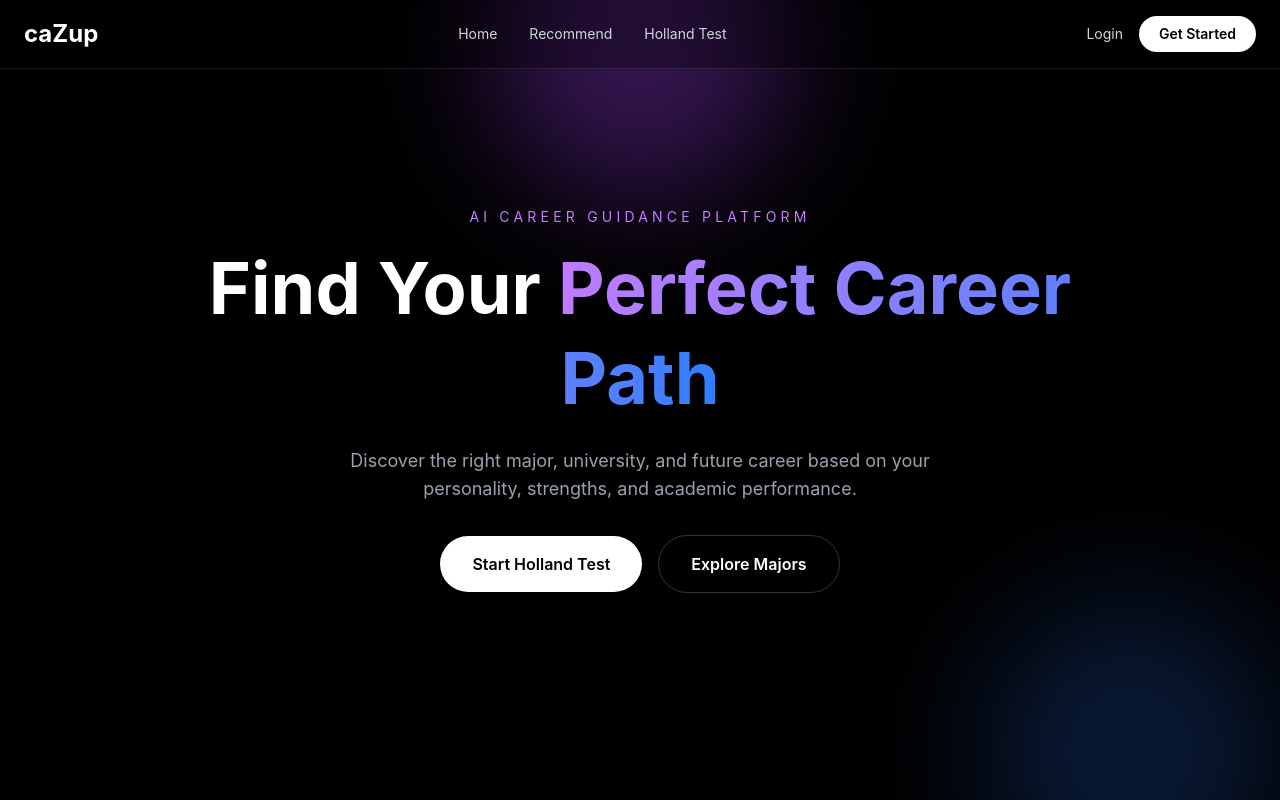
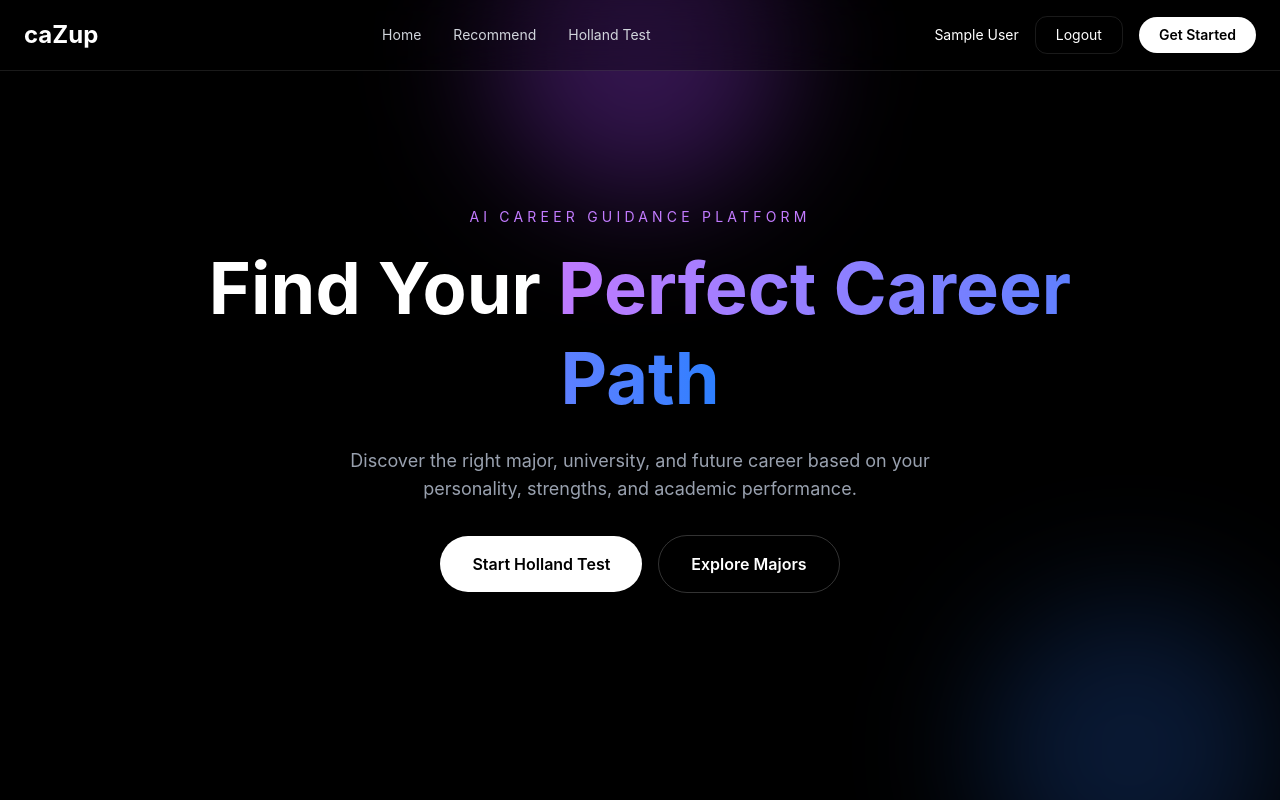
Before and after one commit to nguyenketri/career-orientation-web, a React app in the folder frontend/: page / in a window 1280 px wide. Shown: the top 800 px of the page. Built offline with nearby package versions, Linux system fonts and the light colour scheme; sample sign-in values are in the browser's storage; the HTML template or start-up script is replaced by a standard one.

Commit message:
feat(auth): implement protected routes and auth persistence
- create auth utility helpers
- add protected route system
- implement logout flow
- update navbar with dynamic auth state

```diff
--- a/frontend/src/components/Navbar.jsx
+++ b/frontend/src/components/Navbar.jsx
@@ -1,6 +1,17 @@
 import { Link } from "react-router-dom";
+import { getUser, logoutUser } from "../utils/auth";
+import { useNavigate } from "react-router-dom";
 
 const Navbar = () => {
+  const user = getUser();
+
+  const navigate = useNavigate();
+
+  const handleLogout = () => {
+    logoutUser();
+
+    navigate("/login");
+  };
   return (
     <nav className="fixed top-0 left-0 w-full border-b border-white/10 bg-black/30 backdrop-blur-lg z-50">
       <div className="mx-auto flex max-w-7xl items-center justify-between px-6 py-4">
@@ -26,12 +37,25 @@ const Navbar = () => {
 
         {/* Actions */}
         <div className="flex items-center gap-4">
-          <Link
-            to="/login"
-            className="text-sm text-gray-300 hover:text-white transition"
-          >
-            Login
-          </Link>
+          {user ? (
+            <div className="flex items-center gap-4">
+              <span className="text-sm text-white">{user.name}</span>
+
+              <button
+                onClick={handleLogout}
+                className="rounded-xl border border-white/10 px-5 py-2 text-sm text-white transition hover:bg-white hover:text-black"
+              >
+                Logout
+              </button>
+            </div>
+          ) : (
+            <Link
+              to="/login"
+              className="rounded-xl bg-white px-5 py-2 text-sm font-semibold text-black transition hover:scale-105"
+            >
+              Login
+            </Link>
+          )}
 
           <Link
             to="/register"
--- /dev/null
+++ b/frontend/src/routes/ProtectedRoute.jsx
@@ -0,0 +1,16 @@
+import { Navigate } from "react-router-dom";
+import { getToken } from "../utils/auth";
+
+const ProtectedRoute = ({ children }) => {
+  const token = getToken();
+
+  // not logged in
+  if (!token) {
+    return <Navigate to="/login" />;
+  }
+
+  // logged in
+  return children;
+};
+
+export default ProtectedRoute;
--- a/frontend/src/routes/index.jsx
+++ b/frontend/src/routes/index.jsx
@@ -5,6 +5,7 @@ import LoginPage from "../pages/LoginPage";
 import RegisterPage from "../pages/RegisterPage";
 import RecommendPage from "../pages/RecommendPage";
 import HollandPage from "../pages/HollandPage";
+import ProtectedRoute from "./ProtectedRoute";
 
 const AppRoutes = () => {
   return (
@@ -13,7 +14,14 @@ const AppRoutes = () => {
         <Route path="/" element={<HomePage />} />
         <Route path="/login" element={<LoginPage />} />
         <Route path="/register" element={<RegisterPage />} />
-        <Route path="/recommend" element={<RecommendPage />} />
+        <Route
+          path="/recommend"
+          element={
+            <ProtectedRoute>
+              <RecommendPage />
+            </ProtectedRoute>
+          }
+        />
         <Route path="/holland" element={<HollandPage />} />
       </Routes>
     </BrowserRouter>
--- /dev/null
+++ b/frontend/src/utils/auth.js
@@ -0,0 +1,14 @@
+export const getToken = () => {
+  return localStorage.getItem("token");
+};
+
+export const getUser = () => {
+  const user = localStorage.getItem("user");
+
+  return user ? JSON.parse(user) : null;
+};
+
+export const logoutUser = () => {
+  localStorage.removeItem("token");
+  localStorage.removeItem("user");
+};
```
